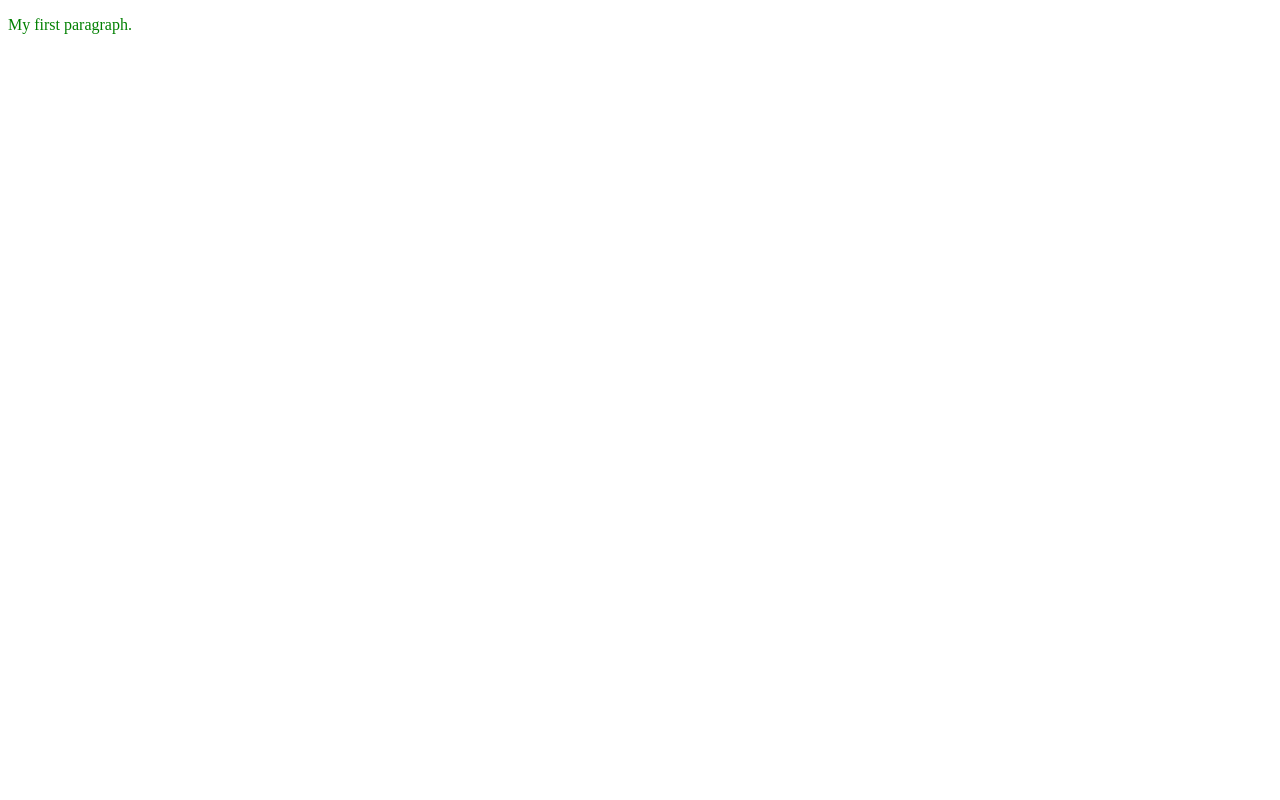
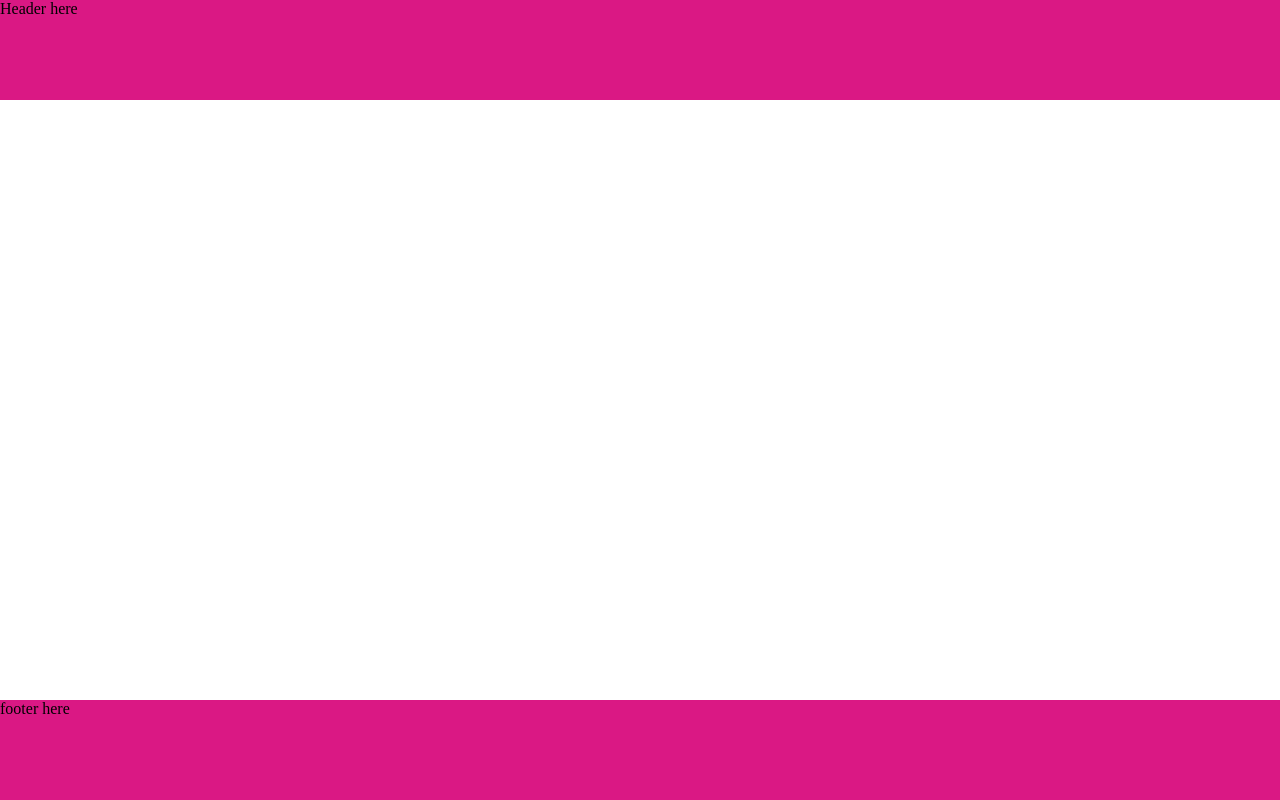
Before and after one commit to banana-pudding/Barbie, a plain HTML site: page docs/index.html in a window 1280 px wide. Drawn offline with Linux system fonts and the light colour scheme.

Commit message:
golden stripeys

```diff
--- a/docs/css/master.css
+++ b/docs/css/master.css
@@ -1,3 +1,17 @@
-p {
-  color: green;
+header {
+  width: 100%;
+  position: fixed;
+  top: 0px;
+  left: 0px;
+  height: 100px;
+  background-color: #DA1884;
 }
+
+footer {
+  width: 100%;
+  position: fixed;
+  bottom: 0px;
+  left: 0px;
+  height: 100px;
+  background-color: #DA1884;
+}
--- a/docs/index.html
+++ b/docs/index.html
@@ -4,6 +4,14 @@
   <link rel="stylesheet" href="css/master.css">
 </head>
 <body>
-  <p>My first paragraph.</p>
+  <header>
+    Header here
+  </header>
+  <div id="body">
+
+  </div>
+  <footer>
+    footer here
+  </footer>
 </body>
 </html>
```
